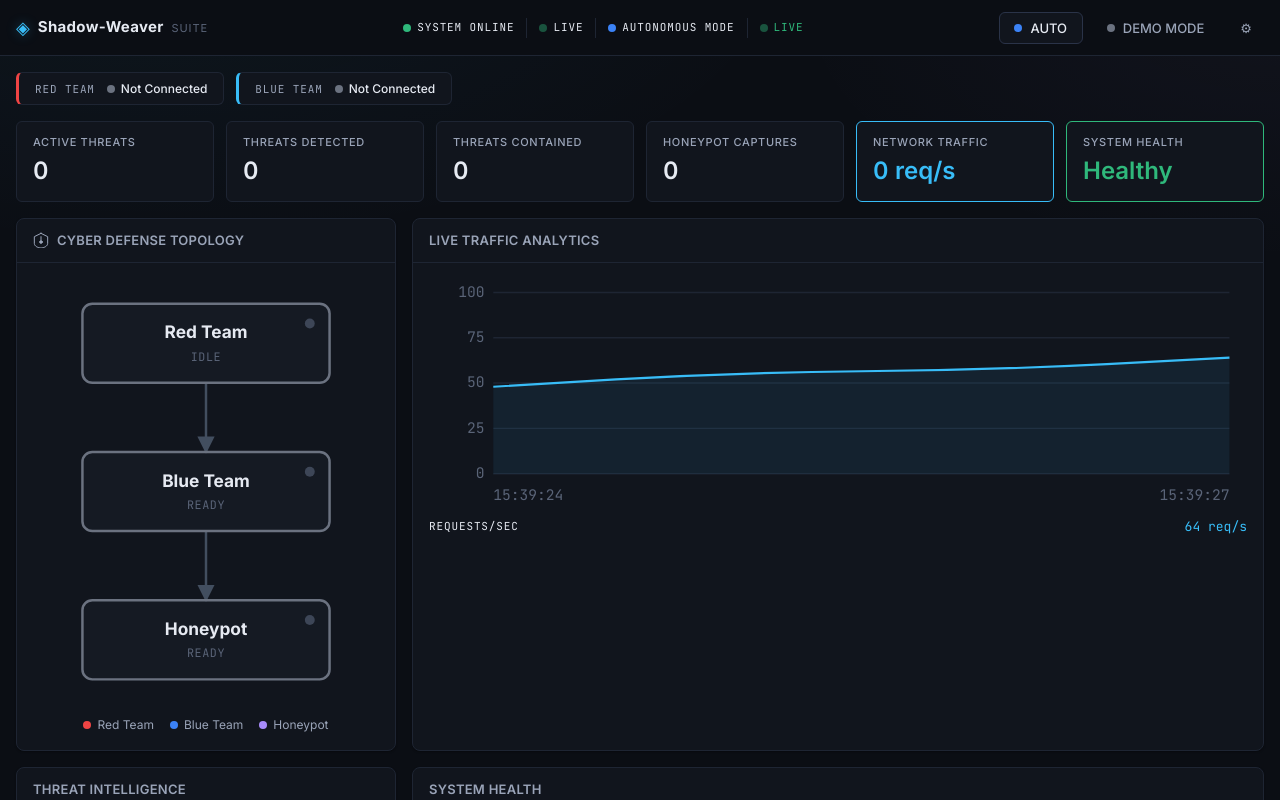
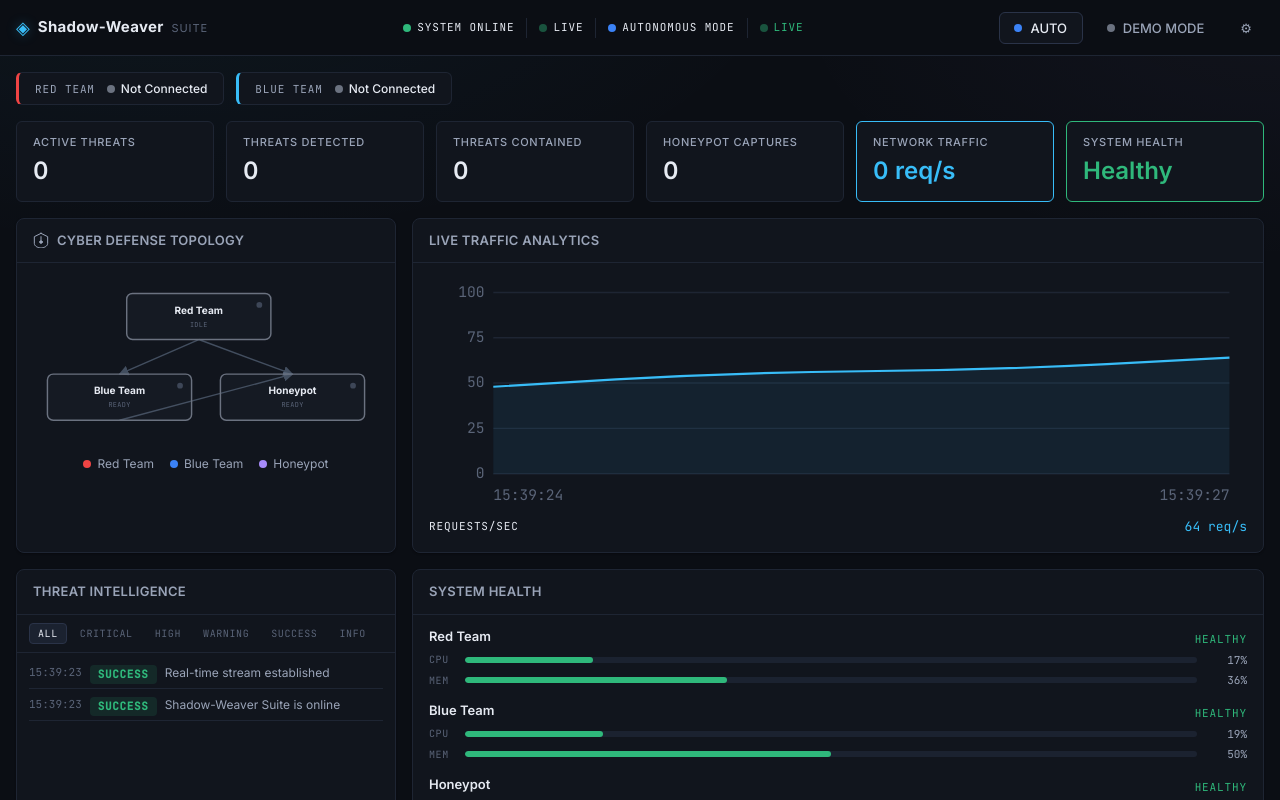
Before and after one commit to Mr-Divyansh/shadow-weaver, a React (Vite) app: page / in a window 1280 px wide. Shown: the top 800 px of the page. Built offline with nearby package versions, Linux system fonts and the light colour scheme.

Commit message:
fix: triangle topology layout with three connections + clean arrows

```diff
--- a/src/components/NetworkTopology.tsx
+++ b/src/components/NetworkTopology.tsx
@@ -5,29 +5,35 @@ import type { EntityId } from "../types";
 
 import "./NetworkTopology.css";
 
-// Vertical topology:
-//   RED TEAM   (top)
-//      │  ▼
-//   BLUE TEAM  (middle)
-//      │  ▼
-//   HONEYPOT  (bottom)
-// Straight single connectors — no diagonal/crossing lines, so marker arrowheads
-// can never overlap another node or escape the panel.
+// Triangle topology:
+//      ┌──────────┐
+//      │ RED TEAM │   (top-center)
+//      └────┬─────┘
+//         ↙     ↘
+//      ┌──┴──┐  ┌─────┐
+//      │BLUE │  │HONEY│  (bottom row: Blue left, Honeypot right)
+//      └─────┘  └─────┘
+// Three edges: Red→Blue, Red→Honey (deception), Blue→Honey (containment handoff).
+// All connectors are simple straight lines with arrowheads kept away from node
+// text areas so markers never overlap labels.
 
 const NODE_W = 200;
 const NODE_H = 64;
-const GAP = 56;
-const X0 = 40;
+const NODE_R = 8; // rounded-rect radius
+
+// Triangle layout: Red at top-center, Blue + Honeypot on bottom row.
 const TOP = 20;
+const COL_L = 20;                 // left column  (Blue)
+const COL_R = 260;                // right column (Honeypot)
+const ROW_TOP = TOP;              // y of Red
+const ROW_BOTTOM = TOP + NODE_H + 48; // y of bottom row
 
-const CX = X0 + NODE_W / 2;
+const RED = { x: 130, y: ROW_TOP };
+const BLUE = { x: COL_L, y: ROW_BOTTOM };
+const HONEY = { x: COL_R, y: ROW_BOTTOM };
 
-const RED = { x: X0, y: TOP };
-const BLUE = { x: X0, y: TOP + NODE_H + GAP };
-const HONEY = { x: X0, y: TOP + (NODE_H + GAP) * 2 };
-
-const SVG_W = X0 + NODE_W + 40;
-const SVG_H = TOP + (NODE_H + GAP) * 2 + NODE_H + 20;
+const SVG_W = 480;
+const SVG_H = ROW_BOTTOM + NODE_H + 32;
 
 // Tones that keep the small status indicator dot animated on the node.
 const LIVE_TONES = new Set<string>([
@@ -66,7 +72,7 @@ function subClass(tone: string, label: string): string {
 function renderNode(kind: EntityId, pos: { x: number; y: number }, tone: string, label: string) {
   return (
     <g key={kind} transform={`translate(${pos.x}, ${pos.y})`}>
-      <rect className={nodeClass(kind, tone)} width={NODE_W} height={NODE_H} rx="8" />
+      <rect className={nodeClass(kind, tone)} width={NODE_W} height={NODE_H} rx={NODE_R} />
       <circle className={dotClass(tone)} cx={NODE_W - 16} cy={16} r={4} />
       <text className="topo-node-title" x={NODE_W / 2} y={28} textAnchor="middle">
         {ENTITY_LABELS[kind]}
@@ -85,10 +91,12 @@ export function NetworkTopology() {
 
   // Connection activity is state-driven:
   //   RED → BLUE      flows while the Red Team attack is in progress
-  //   BLUE → HONEYPOT flows while the honeypot is protecting / capturing
+  //   RED → HONEY     deception path (active during honeypot phase)
+  //   BLUE → HONEY    flows while the honeypot is protecting / capturing
   // On idle every connector is a dim static line (no moving arrows).
   const edgeRedActive = phase === "attack";
   const edgeHoneyActive = phase === "honeypot" || phase === "capture";
+  const edgeRedHoneyActive = phase === "honeypot" || phase === "capture";
 
   return (
     <div
@@ -101,9 +109,6 @@ export function NetworkTopology() {
           <marker id="arrow-red" viewBox="0 0 10 10" refX="9" refY="5" markerWidth="7" markerHeight="7" orient="auto-start-reverse">
             <path d="M 0 0 L 10 5 L 0 10 z" fill="#ef4444" />
           </marker>
-          <marker id="arrow-blue" viewBox="0 0 10 10" refX="9" refY="5" markerWidth="7" markerHeight="7" orient="auto-start-reverse">
-            <path d="M 0 0 L 10 5 L 0 10 z" fill="#3b82f6" />
-          </marker>
           <marker id="arrow-honey" viewBox="0 0 10 10" refX="9" refY="5" markerWidth="7" markerHeight="7" orient="auto-start-reverse">
             <path d="M 0 0 L 10 5 L 0 10 z" fill="#a78bfa" />
           </marker>
@@ -112,26 +117,39 @@ export function NetworkTopology() {
           </marker>
         </defs>
 
-        {/* Edge: Red Team → Blue Team */}
+        {/* Edge: Red Team → Blue Team (attack path) */}
         <g className={`topo-edge-wrap${edgeRedActive ? " attack" : ""}`}>
           <line
             className="topo-edge"
-            x1={CX}
+            x1={RED.x + NODE_W / 2}
             y1={RED.y + NODE_H}
-            x2={CX}
+            x2={BLUE.x + NODE_W / 2}
             y2={BLUE.y}
             markerEnd={edgeRedActive ? "url(#arrow-red)" : "url(#arrow-default)"}
             style={{ stroke: edgeRedActive ? "#ef4444" : "#64748b" }}
           />
         </g>
 
-        {/* Edge: Blue Team → Honeypot */}
+        {/* Edge: Red Team → Honeypot (deception path) */}
+        <g className={`topo-edge-wrap${edgeRedHoneyActive ? " attack" : ""}`}>
+          <line
+            className="topo-edge"
+            x1={RED.x + NODE_W / 2}
+            y1={RED.y + NODE_H}
+            x2={HONEY.x + NODE_W / 2}
+            y2={HONEY.y}
+            markerEnd={edgeRedHoneyActive ? "url(#arrow-honey)" : "url(#arrow-default)"}
+            style={{ stroke: edgeRedHoneyActive ? "#a78bfa" : "#64748b" }}
+          />
+        </g>
+
+        {/* Edge: Blue Team → Honeypot (containment handoff) */}
         <g className={`topo-edge-wrap${edgeHoneyActive ? " attack" : ""}`}>
           <line
             className="topo-edge"
-            x1={CX}
+            x1={BLUE.x + NODE_W / 2}
             y1={BLUE.y + NODE_H}
-            x2={CX}
+            x2={HONEY.x + NODE_W / 2}
             y2={HONEY.y}
             markerEnd={edgeHoneyActive ? "url(#arrow-honey)" : "url(#arrow-default)"}
             style={{ stroke: edgeHoneyActive ? "#a78bfa" : "#64748b" }}
```
